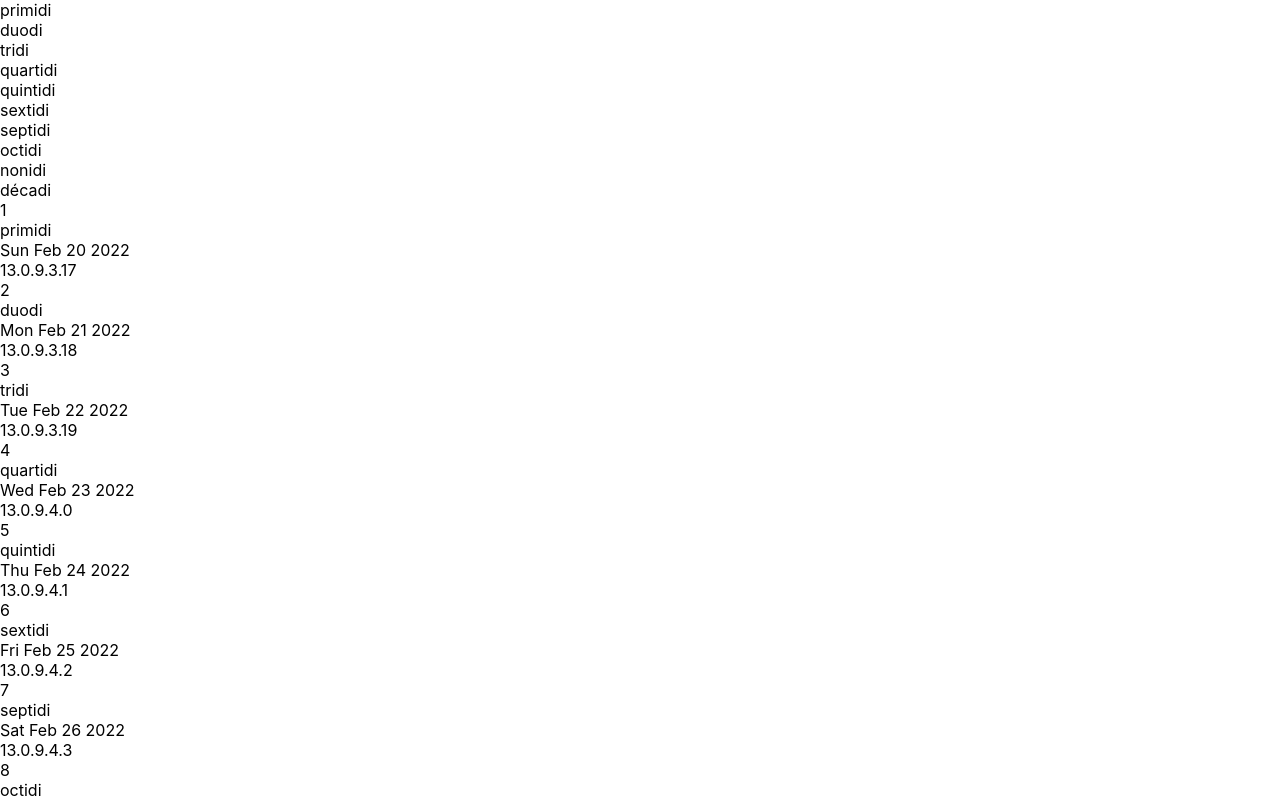
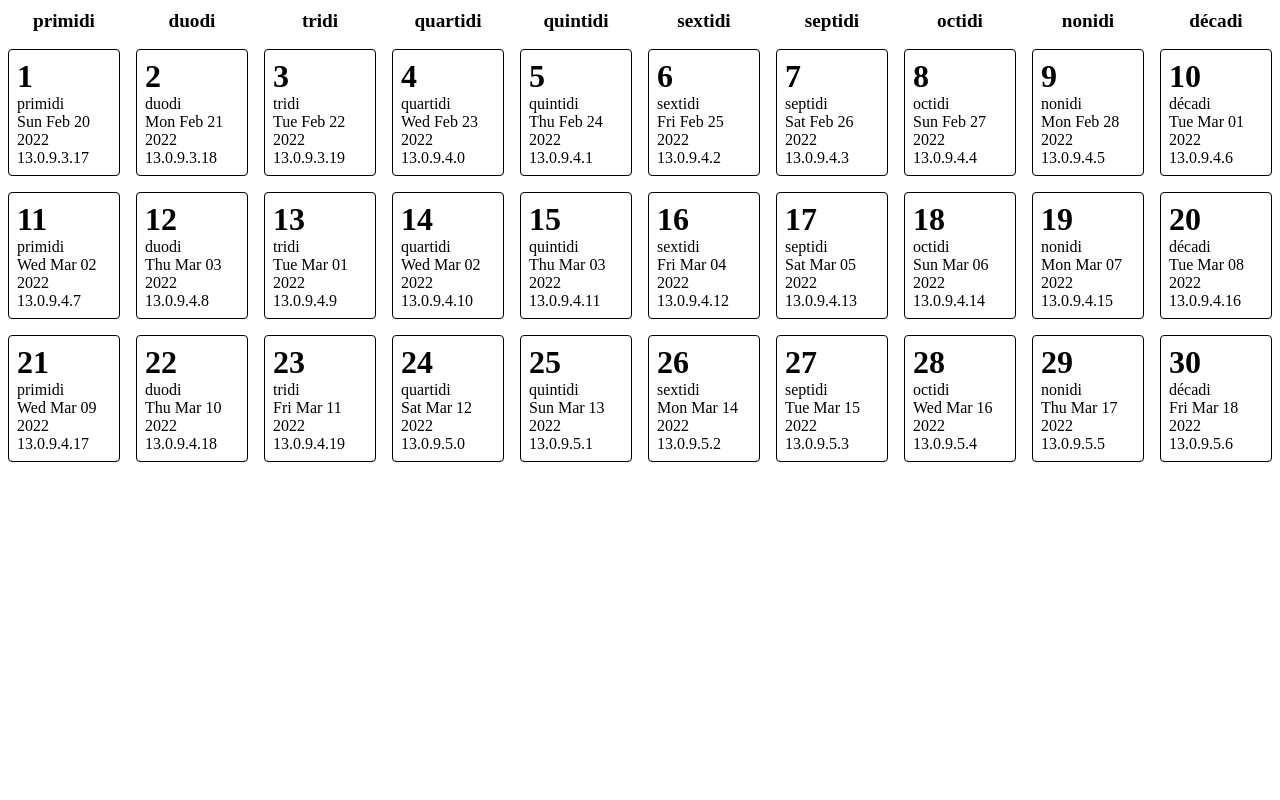
Before and after one commit to quantum5/qcal, a React (Create React App) app: page / in a window 1280 px wide. Shown: the top 800 px of the page. Built offline with nearby package versions, Linux system fonts and the light colour scheme.

Commit message:
Add some basic styling

```diff
--- a/package.json
+++ b/package.json
@@ -10,9 +10,12 @@
     "@types/node": "^16.11.24",
     "@types/react": "^17.0.39",
     "@types/react-dom": "^17.0.11",
+    "bootstrap": "^5.1.3",
     "react": "^17.0.2",
     "react-dom": "^17.0.2",
     "react-scripts": "5.0.0",
+    "sass": "^1.49.7",
+    "sass-loader": "^12.4.0",
     "typescript": "^4.5.5",
     "web-vitals": "^2.1.4"
   },
--- /dev/null
+++ b/src/Calendar.scss
@@ -0,0 +1,59 @@
+@import 'bootstrap/scss/functions';
+@import 'bootstrap/scss/variables';
+@import 'bootstrap/scss/mixins';
+@import 'bootstrap/scss/containers';
+
+.Month {
+    @include make-container();
+}
+
+.Month-decadeHead {
+    display: none;
+}
+
+@include media-breakpoint-up(md) {
+    .Month-decade {
+        @include make-row();
+
+        > * {
+            @include make-col-ready();
+        }
+    }
+}
+
+.Month-decadeSplitter {
+    width: 100%;
+}
+
+@include media-breakpoint-up(xl) {
+    .Month-decadeSplitter {
+        display: none;
+    }
+
+    .Month-decadeHead {
+        display: block;
+        @include make-row();
+    }
+}
+
+.Day, .DecadeName {
+    margin: 0.5em;
+    @include make-col($columns: 10);
+}
+
+.Day {
+    padding: 0.5em;
+    border: 1px solid black;
+    border-radius: $border-radius;
+}
+
+.DecadeName {
+    text-align: center;
+    font-weight: 600;
+    font-size: 1.2em;
+}
+
+.Day-name {
+    font-size: 2em;
+    font-weight: 600;
+}
--- a/src/Calendar.tsx
+++ b/src/Calendar.tsx
@@ -1,4 +1,5 @@
 import React from 'react';
+import './Calendar.scss';
 import {Day, decadeNames, frJDN, jdnGregorian, jdnLongCount, Month} from './dates';
 
 type MonthProps = {
@@ -43,8 +44,10 @@ function NormalMonth({year, month}: MonthProps): JSX.Element {
         <div className="Month-decadeHead">{decadeHeads}</div>
         <div className="Month-decades">{
             Array.from(Array(3).keys()).map(i => <div className="Month-decade">{
-                Array.from(Array(10).keys()).map(j =>
-                    <NormalDay year={year} month={month} day={i * 10 + j + 1 as Day} isToday={false}/>)
+                Array.from(Array(10).keys()).map(j => <>
+                    <NormalDay year={year} month={month} day={i * 10 + j + 1 as Day} isToday={false}/>
+                    {j === 4 && <div className="Month-decadeSplitter"/>}
+                </>)
             }</div>)
         }</div>
     </div>;
--- a/src/index.css
+++ /dev/null
@@ -1,13 +0,0 @@
-body {
-  margin: 0;
-  font-family: -apple-system, BlinkMacSystemFont, 'Segoe UI', 'Roboto', 'Oxygen',
-    'Ubuntu', 'Cantarell', 'Fira Sans', 'Droid Sans', 'Helvetica Neue',
-    sans-serif;
-  -webkit-font-smoothing: antialiased;
-  -moz-osx-font-smoothing: grayscale;
-}
-
-code {
-  font-family: source-code-pro, Menlo, Monaco, Consolas, 'Courier New',
-    monospace;
-}
--- /dev/null
+++ b/src/index.scss
@@ -0,0 +1,4 @@
+@import 'bootstrap/scss/functions';
+@import 'bootstrap/scss/variables';
+@import 'bootstrap/scss/mixins';
+@import 'bootstrap/scss/reboot';
--- a/src/index.tsx
+++ b/src/index.tsx
@@ -1,6 +1,6 @@
 import React from 'react';
 import ReactDOM from 'react-dom';
-import './index.css';
+import './index.scss';
 import App from './App';
 import reportWebVitals from './reportWebVitals';
 
```
Also changed, not shown: 1 other file (tests, documents, lock files or other folders).
